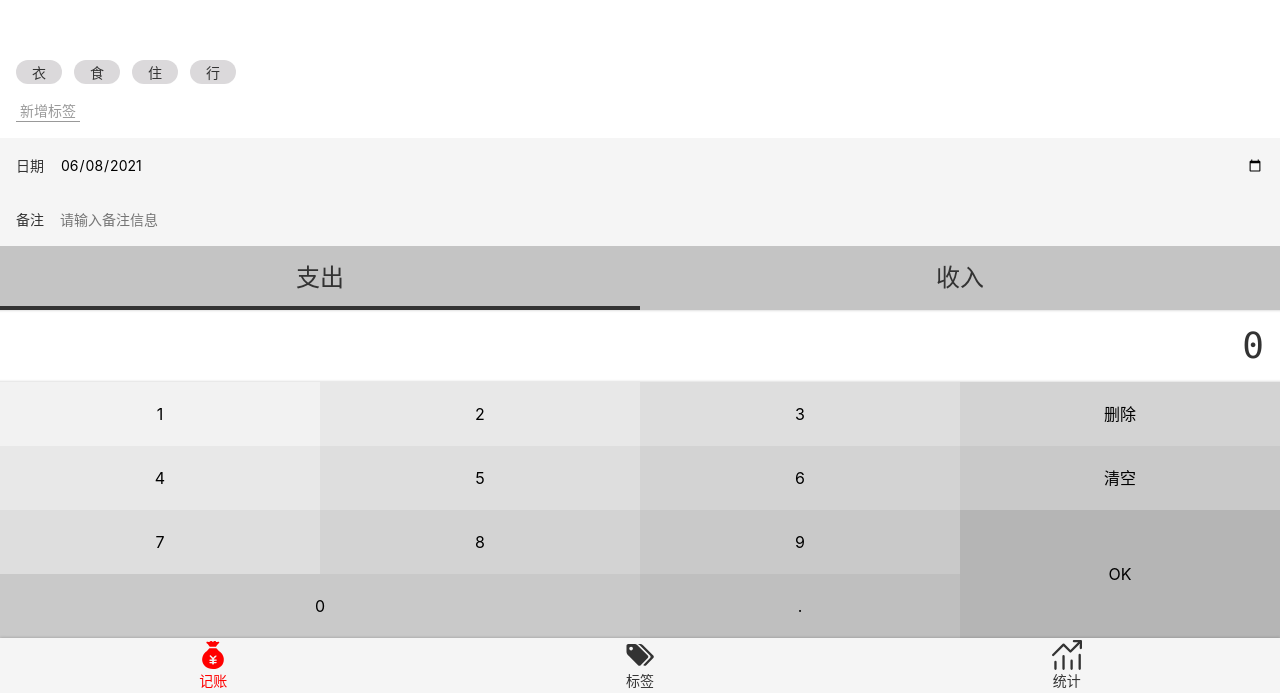
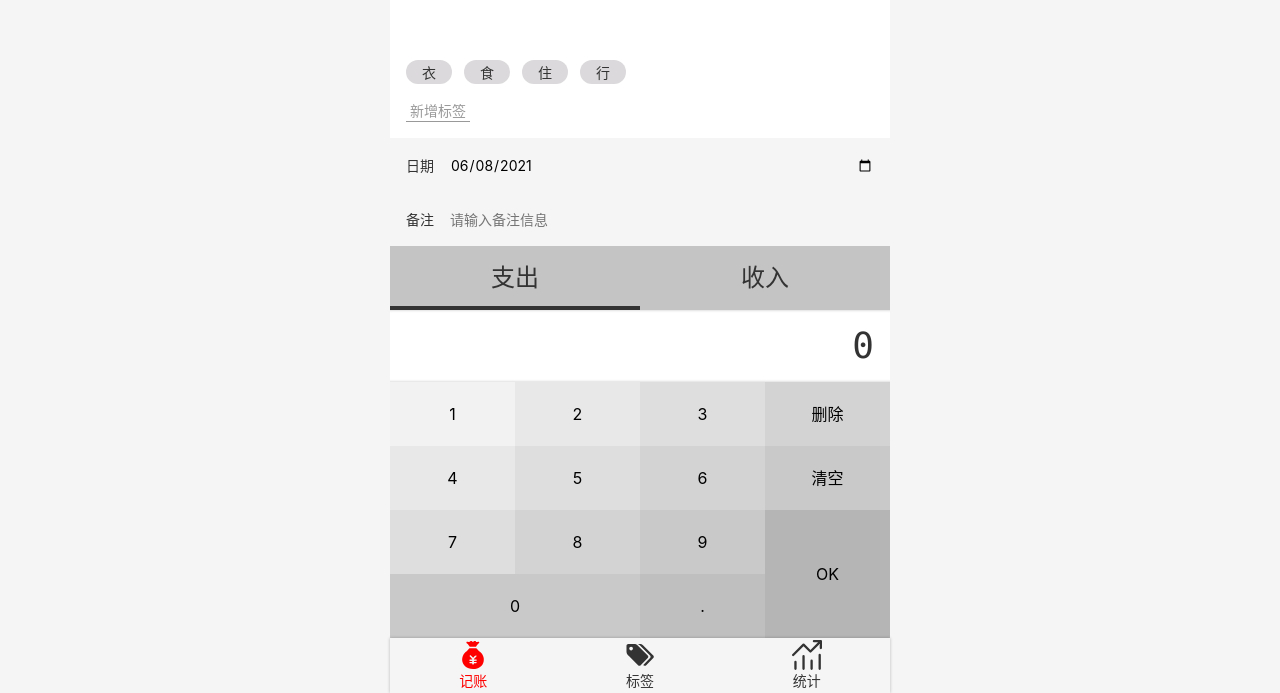
Before and after one commit to qianyuzzf/make-money-1, a Vue app: page /money#/money in a window 1280 px wide. Shown: the part 107-800 px from the top of the page. Built offline with nearby package versions, Linux system fonts and the light colour scheme.

Commit message:
增加 pc 端访问媒体查询

```diff
--- a/src/App.vue
+++ b/src/App.vue
@@ -16,4 +16,13 @@ body {
   background: #f5f5f5;
 }
 
+#app {
+  @media (min-width: 500px) {
+    width: 500px;
+    position: relative;
+    left: 50%;
+    transform: translateX(-50%);
+  }
+}
+
 </style>
```
